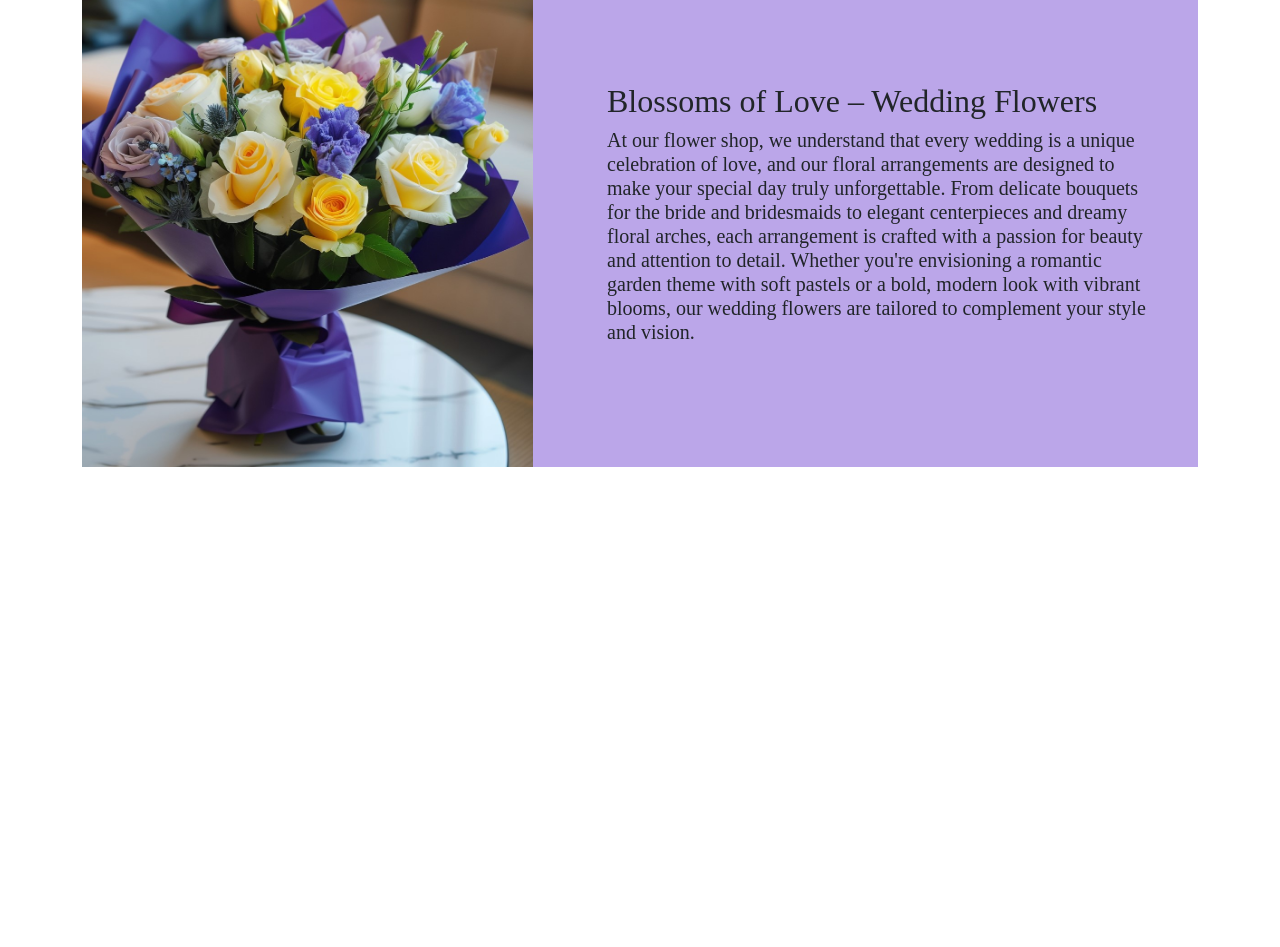
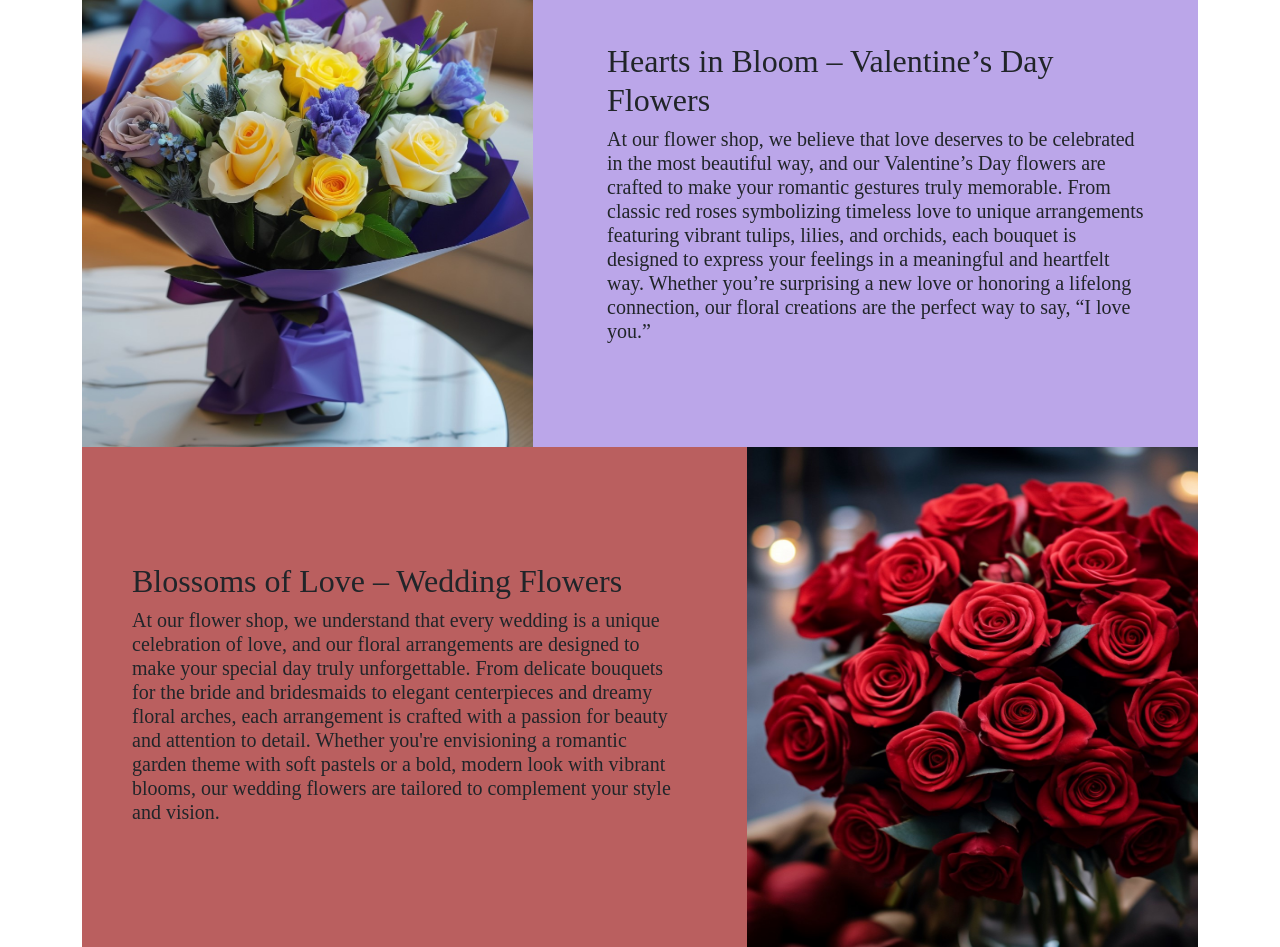
Before and after one commit to DinanDilmith/Florance, a React (Create React App) app: page / in a window 1280 px wide. Shown: the part 2660-3607 px from the top of the page. Before the commit the page ends 3127 px from the top, so only its background shows below. Built offline with nearby package versions, Linux system fonts and the light colour scheme; a web font is replaced by a local one.

Commit message:
finished categories section

```diff
--- a/src/Components/Categories.css
+++ b/src/Components/Categories.css
@@ -1,3 +1,3 @@
 .categories-div {
-    margin-top: 100px;
+    margin-top: 80px;
 }
--- a/src/Components/Categories.js
+++ b/src/Components/Categories.js
@@ -2,12 +2,14 @@ import React from 'react'
 import './Categories.css'
 import Gift from './Gift'
 import Weddings from './Weddings'
+import Valentines from './Valentines'
 
 export default function Categories() {
   return (
     <div className='categories-div '>
         <Gift/>
         <Weddings/>
+        <Valentines/>
     </div>
   )
 }
--- a/src/Components/Gift.js
+++ b/src/Components/Gift.js
@@ -25,7 +25,7 @@ export default function Gift() {
                 </h5>
               </div>
             </Col>
-            <Col xs={12} lg={5}>
+            <Col xs={12} lg={5} className="d-none d-lg-block">
               <img src={gifts} className="gift-img" alt="weddings" />
             </Col>
           </Row>
--- /dev/null
+++ b/src/Components/Valentines.css
@@ -0,0 +1,17 @@
+.valentines-div{
+    background-color: rgb(186, 95, 95);
+}
+
+.valentines-img{
+    height: 500px;
+    width: 100%;
+    transition: 0.3s;
+}
+.valentines-img:hover{
+    filter: brightness(40%);
+}
+
+.valentines-text{
+    font-family: 'PlayFair';
+    padding: 0 50px;
+}
--- /dev/null
+++ b/src/Components/Valentines.js
@@ -0,0 +1,37 @@
+import React from "react";
+import "./Valentines.css";
+import { Row, Col, Container } from "react-bootstrap";
+import valentines from "../Images/valentines.jpg";
+
+export default function Valentines() {
+  return (
+    <div>
+      <Container>
+        <div className="valentines-div">
+          <Row>
+            <Col xs={12} lg={7} className="d-flex align-items-center">
+              <div className="valentines-text">
+                <h2>Blossoms of Love – Wedding Flowers</h2>
+                <h5>
+                  At our flower shop, we understand that every wedding is a
+                  unique celebration of love, and our floral arrangements are
+                  designed to make your special day truly unforgettable. From
+                  delicate bouquets for the bride and bridesmaids to elegant
+                  centerpieces and dreamy floral arches, each arrangement is
+                  crafted with a passion for beauty and attention to detail.
+                  Whether you're envisioning a romantic garden theme with soft
+                  pastels or a bold, modern look with vibrant blooms, our
+                  wedding flowers are tailored to complement your style and
+                  vision.
+                </h5>
+              </div>
+            </Col>
+            <Col xs={12} lg={5} className="d-none d-lg-block">
+              <img src={valentines} className="valentines-img" alt="" />
+            </Col>
+          </Row>
+        </div>
+      </Container>
+    </div>
+  );
+}
--- a/src/Components/Weddings.js
+++ b/src/Components/Weddings.js
@@ -9,23 +9,22 @@ export default function Weddings() {
       <Container>
         <div className="weddings-div">
           <Row>
-            <Col xs={12} lg={5}>
+            <Col xs={12} lg={5} className="d-none d-lg-block">
               <img src={weddings} className="wedding-img" alt="" />
             </Col>
             <Col xs={12} lg={7} className="d-flex align-items-center">
               <div className="wedding-text">
-                <h2>Blossoms of Love – Wedding Flowers</h2>
+                <h2>Hearts in Bloom – Valentine’s Day Flowers</h2>
                 <h5>
-                  At our flower shop, we understand that every wedding is a
-                  unique celebration of love, and our floral arrangements are
-                  designed to make your special day truly unforgettable. From
-                  delicate bouquets for the bride and bridesmaids to elegant
-                  centerpieces and dreamy floral arches, each arrangement is
-                  crafted with a passion for beauty and attention to detail.
-                  Whether you're envisioning a romantic garden theme with soft
-                  pastels or a bold, modern look with vibrant blooms, our
-                  wedding flowers are tailored to complement your style and
-                  vision.
+                  At our flower shop, we believe that love deserves to be
+                  celebrated in the most beautiful way, and our Valentine’s Day
+                  flowers are crafted to make your romantic gestures truly
+                  memorable. From classic red roses symbolizing timeless love to
+                  unique arrangements featuring vibrant tulips, lilies, and
+                  orchids, each bouquet is designed to express your feelings in
+                  a meaningful and heartfelt way. Whether you’re surprising a
+                  new love or honoring a lifelong connection, our floral
+                  creations are the perfect way to say, “I love you.”
                 </h5>
               </div>
             </Col>
```
Also changed, not shown: src/Images/valentines.jpg (added).
